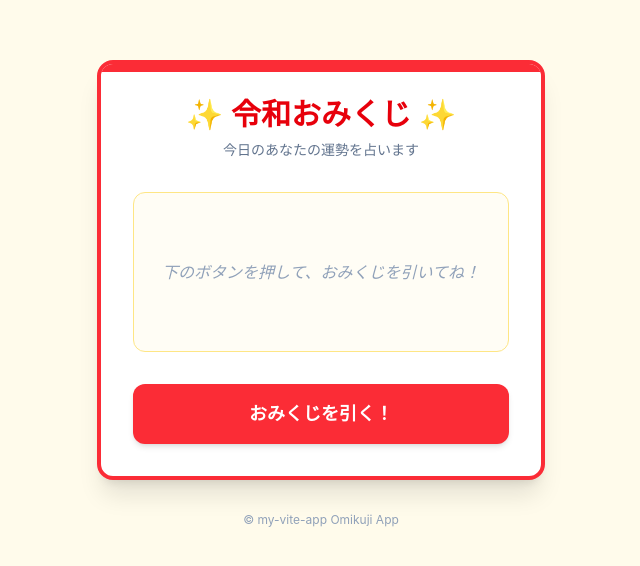
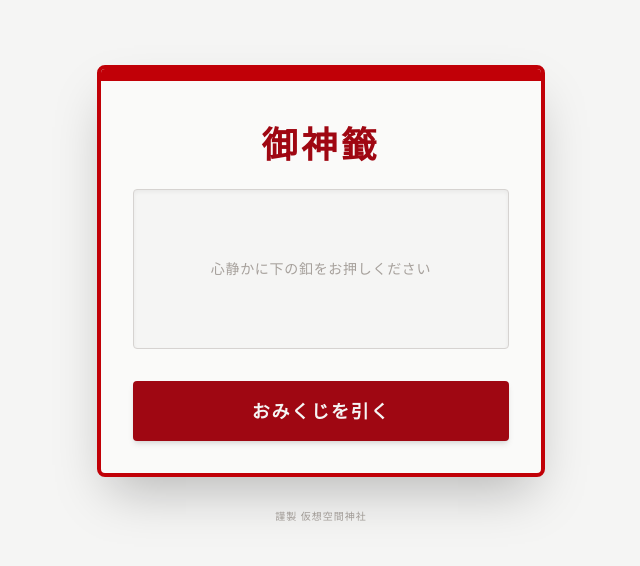
Before and after one commit to 26im0079-a11y/my-vite-app, a React (Vite) app: page / in a window 1280 px wide. Shown: the part 106-672 px from the top of the page, without its empty margins (319-959 px from the left). Built offline with nearby package versions, Linux system fonts and the light colour scheme.

Commit message:
神社おみくじ

```diff
--- a/src/App.tsx
+++ b/src/App.tsx
@@ -1,61 +1,57 @@
 import { useState } from 'react';
 
-// おみくじの結果のリスト
+// 神社風のおみくじ結果リスト
 const LUCK_RESULTS = [
-  { fortune: '🌟 超大吉', comment: '最高の一日！何をやってもうまくいきます。宝くじを買うなら今かも？' },
-  { fortune: '🎉 大吉', comment: '素晴らしい運気です。笑顔で過ごすとさらにハッピーが舞い込みます。' },
-  { fortune: '✨ 吉', comment: '手堅く良い一日。お気に入りの音楽を聴くと運気がさらにアップ！' },
-  { fortune: '🍀 中吉', comment: '穏やかな幸運に恵まれます。いつもよりちょっといいランチを食べてみては？' },
-  { fortune: '🎵 小吉', comment: '小さなラッキーが見つかる日。落とし物や忘れ物には少し注意。' },
-  { fortune: '🍵 末吉', comment: 'のんびり過ごすのが吉。温かいお茶でも飲んでホッと一息つきましょう。' },
+  { fortune: '大吉', comment: '運気大いに盛んにして、何をなすにも好機なり。日々の感謝を忘れねば、さらに幸い至らん。' },
+  { fortune: '吉', comment: '誠の心をもって事に当たれば、進む道は自ずと開かれん。焦らず時を待つべし。' },
+  { fortune: '中吉', comment: '平穏なる幸福を得る兆しあり。身の回りの調和を重んじ、周囲への気配りを大切にせよ。' },
+  { fortune: '小吉', comment: '小さな喜び重なる日なり。油断は禁物なれば、足元をすくわれぬよう慎重に進むが吉。' },
+  { fortune: '末吉', comment: '今は力を蓄えるべき時なり。心静かに過ごし、温かい茶を好みて休息を取るべし。' },
 ];
 
 export default function App() {
-  // おみくじの結果を保存するReactの状態（ステート）
   const [result, setResult] = useState<{ fortune: string; comment: string } | null>(null);
-  // ボタンが押されて「シャッフル中」の演出用
   const [isRolling, setIsRolling] = useState(false);
 
-  // おみくじを引く関数
   const drawOmikuji = () => {
     setIsRolling(true);
 
-    // 0.5秒だけ「考え中…」の演出を入れてから結果を出す
     setTimeout(() => {
       const randomIndex = Math.floor(Math.random() * LUCK_RESULTS.length);
       setResult(LUCK_RESULTS[randomIndex]);
       setIsRolling(false);
-    }, 500);
+    }, 600);
   };
 
   return (
-    <div className="min-h-screen bg-amber-50 flex flex-col items-center justify-center p-4 text-slate-800">
-      <div className="max-w-md w-full bg-white rounded-2xl shadow-xl p-8 border-4 border-red-500 text-center relative overflow-hidden">
+    <div className="min-h-screen bg-stone-100 flex flex-col items-center justify-center p-4 text-stone-900">
+      {/* 全体の枠組み */}
+      <div className="max-w-md w-full bg-stone-50 rounded-lg shadow-2xl p-8 border-4 border-red-700 text-center relative overflow-hidden">
 
-        {/* 和風の飾り枠風デザイン */}
-        <div className="absolute top-0 left-0 w-full h-2 bg-red-500"></div>
+        {/* 朱色のライン */}
+        <div className="absolute top-0 left-0 w-full h-3 bg-red-700"></div>
 
-        <h1 className="text-3xl font-bold text-red-600 mb-2 font-serif">✨ 令和おみくじ ✨</h1>
-        <p className="text-slate-500 text-sm mb-8">今日のあなたの運勢を占います</p>
+        {/* 「御神籤」のみにスッキリと変更、余白を調整 */}
+        <h1 className="text-4xl font-bold text-red-800 my-6 font-serif tracking-widest">御神籤</h1>
 
         {/* 結果表示エリア */}
-        <div className="min-h-[160px] flex flex-col items-center justify-center bg-amber-50/50 rounded-xl p-4 mb-8 border border-amber-200">
+        <div className="min-h-[160px] flex flex-col items-center justify-center bg-stone-100 rounded border border-stone-300 p-6 mb-8 shadow-inner">
           {isRolling ? (
-            <div className="text-xl font-bold text-amber-600 animate-bounce">
-              🔮 運命をシャッフル中...
+            <div className="text-lg font-medium text-red-700 animate-pulse tracking-widest font-serif">
+              御神意を伺っております...
             </div>
           ) : result ? (
-            <div className="animate-fade-in">
-              <div className="text-4xl font-extrabold text-red-500 mb-3 drop-shadow-sm">
+            <div className="animate-fade-in font-serif">
+              <div className="text-5xl font-black text-red-700 mb-4 tracking-widest border-b-2 border-red-700/20 pb-2 px-8 inline-block">
                 {result.fortune}
               </div>
-              <p className="text-slate-600 text-sm leading-relaxed px-4">
+              <p className="text-stone-700 text-sm leading-relaxed text-left px-2 font-sans tracking-wide">
                 {result.comment}
               </p>
             </div>
           ) : (
-            <div className="text-slate-400 italic">
-              下のボタンを押して、おみくじを引いてね！
+            <div className="text-stone-400 text-sm tracking-wider font-serif">
+              心静かに下の釦をお押しください
             </div>
           )}
         </div>
@@ -64,19 +60,20 @@ export default function App() {
         <button
           onClick={drawOmikuji}
           disabled={isRolling}
-          className={`w-full py-4 px-6 text-lg font-bold text-white rounded-xl shadow-md transition-all duration-200 active:scale-95 ${
+          className={`w-full py-4 px-6 text-lg font-bold text-stone-100 rounded shadow-md transition-all duration-300 active:scale-98 tracking-widest font-serif ${
             isRolling
-              ? 'bg-slate-400 cursor-not-allowed'
-              : 'bg-red-500 hover:bg-red-600 hover:shadow-lg'
+              ? 'bg-stone-400 cursor-not-allowed'
+              : 'bg-red-800 hover:bg-red-900 hover:shadow-lg'
           }`}
         >
-          {result ? 'もう一度引く' : 'おみくじを引く！'}
+          {result ? '再び紐解く' : 'おみくじを引く'}
         </button>
       </div>
 
-      <footer className="mt-8 text-xs text-slate-400">
-        © my-vite-app Omikuji App
+       {/* ここを「謹製 仮想空間神社」に書き換えます */}
+      <footer className="mt-8 text-[10px] text-stone-400 tracking-widest font-serif">
+        謹製 仮想空間神社
       </footer>
     </div>
   );
-  } //
+}
```
